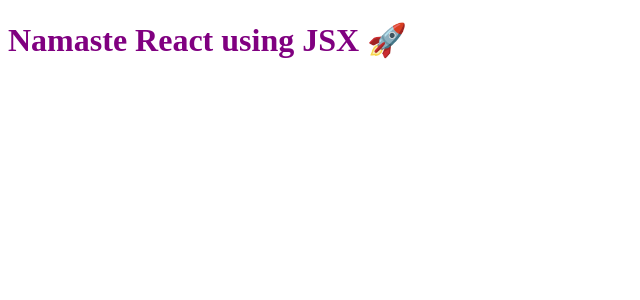
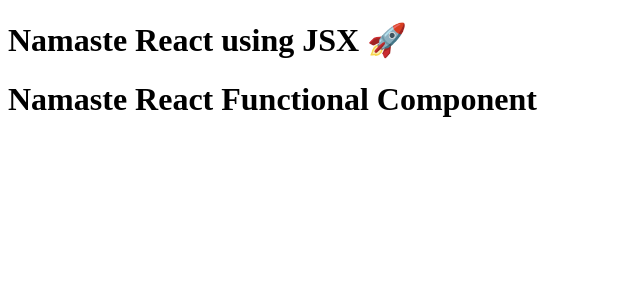
Before and after one commit to kibacodes/namaste-react, a React (Vite) app: page / in a window 1280 px wide. Shown: the top 300 px of the page, without its empty margins (0-640 px from the left). Built offline with nearby package versions, Linux system fonts and the light colour scheme.

Commit message:
Namaste React Ep 3 Part 4- Practiced Component Composition

```diff
--- a/App.js
+++ b/App.js
@@ -1,16 +1,19 @@
 import React from 'react';
 import ReactDOM from 'react-dom/client';
 
-// React Element
-const jsxHeading = <h1 id="heading"> Namaste React using JSX 🚀</h1>; // using JSX
-console.log(jsxHeading);
+const Title = () => (
+    <h1 className="head" tabIndex="5">
+        Namaste React using JSX 🚀
+    </h1>
+)
 
-// React Functional Component
-const HeadingComponent = () => {
-    return <h1>Namaste React Functional Component</h1>
-}
-
+const HeadingComponent = () => (
+    <div id="container">
+        <Title />
+        <h1 className="heading">Namaste React Functional Component</h1>
+    </div>
+);
 
 const root = ReactDOM.createRoot(document.getElementById('root'));
 
-root.render(jsxHeading);
+root.render(<HeadingComponent />);
```
